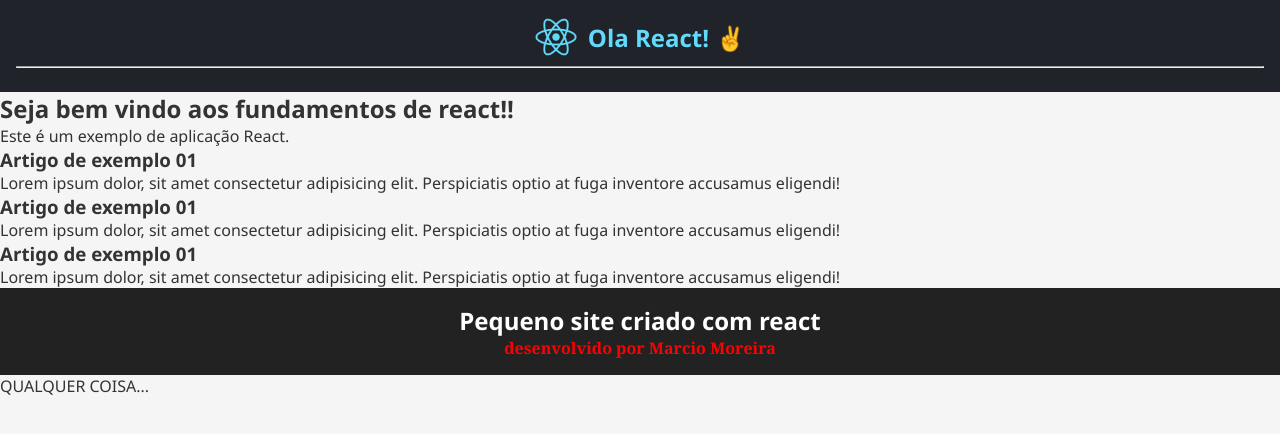
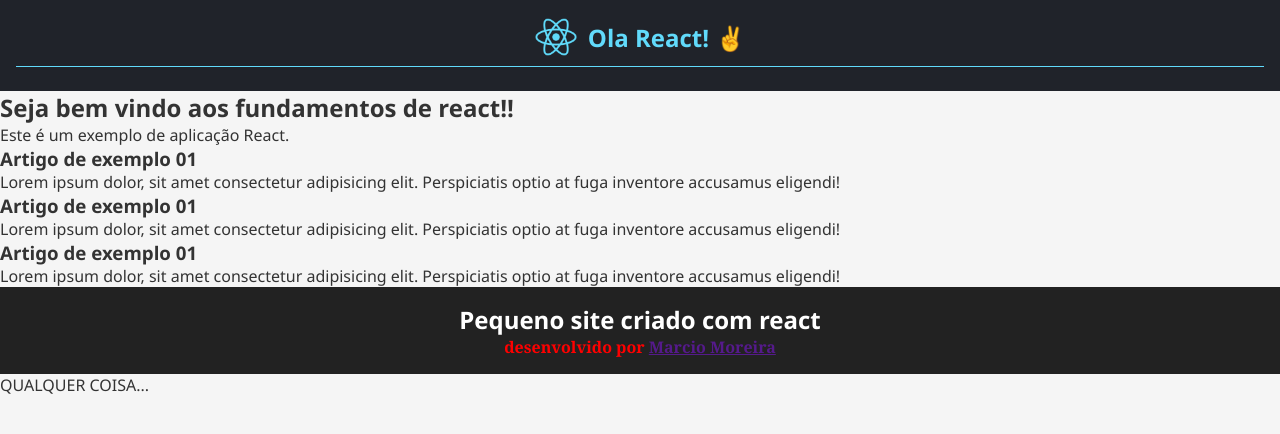
Before and after one commit to Moreira-Marcio/react-fundamentos, a React (Vite) app: page / in a window 1280 px wide. Shown: the top 434 px of the page. Built offline with nearby package versions, Linux system fonts and the light colour scheme.

Commit message:
aplica modulo no cabecalho

```diff
--- a/src/components/Cabecalho.module.css
+++ b/src/components/Cabecalho.module.css
@@ -2,6 +2,17 @@
   background-color: #20232a;
   color: #61dafb;
   padding: 1rem;
+
+  a {
+    color: orange;
+    text-decoration: none;
+  }
+
+  hr {
+    border: none;
+    border-top: 1px solid;
+    margin: 0, 4rem 0;
+  }
 }
 
 .titulo {
@@ -17,3 +28,9 @@
   margin-right: 0.2rem;
   width: 42px;
 }
+
+/* classe/seletor descencente */
+/* .topoSite a { */
+/* text-decoration: none; */
+/* color: orange; */
+/* } */
--- a/src/components/Rodape.tsx
+++ b/src/components/Rodape.tsx
@@ -13,7 +13,10 @@ export default function Rodape() {
       <footer style={estilosRodape}>
         <h2>Pequeno site criado com react</h2>
         <p style={{ color: "red", fontWeight: "bold" }}>
-          desenvolvido por Marcio Moreira
+          desenvolvido por{" "}
+          <b>
+            <a href="">Marcio Moreira</a>
+          </b>
         </p>
       </footer>
       <p className="outro-texto">qualquer coisa...</p>
```
